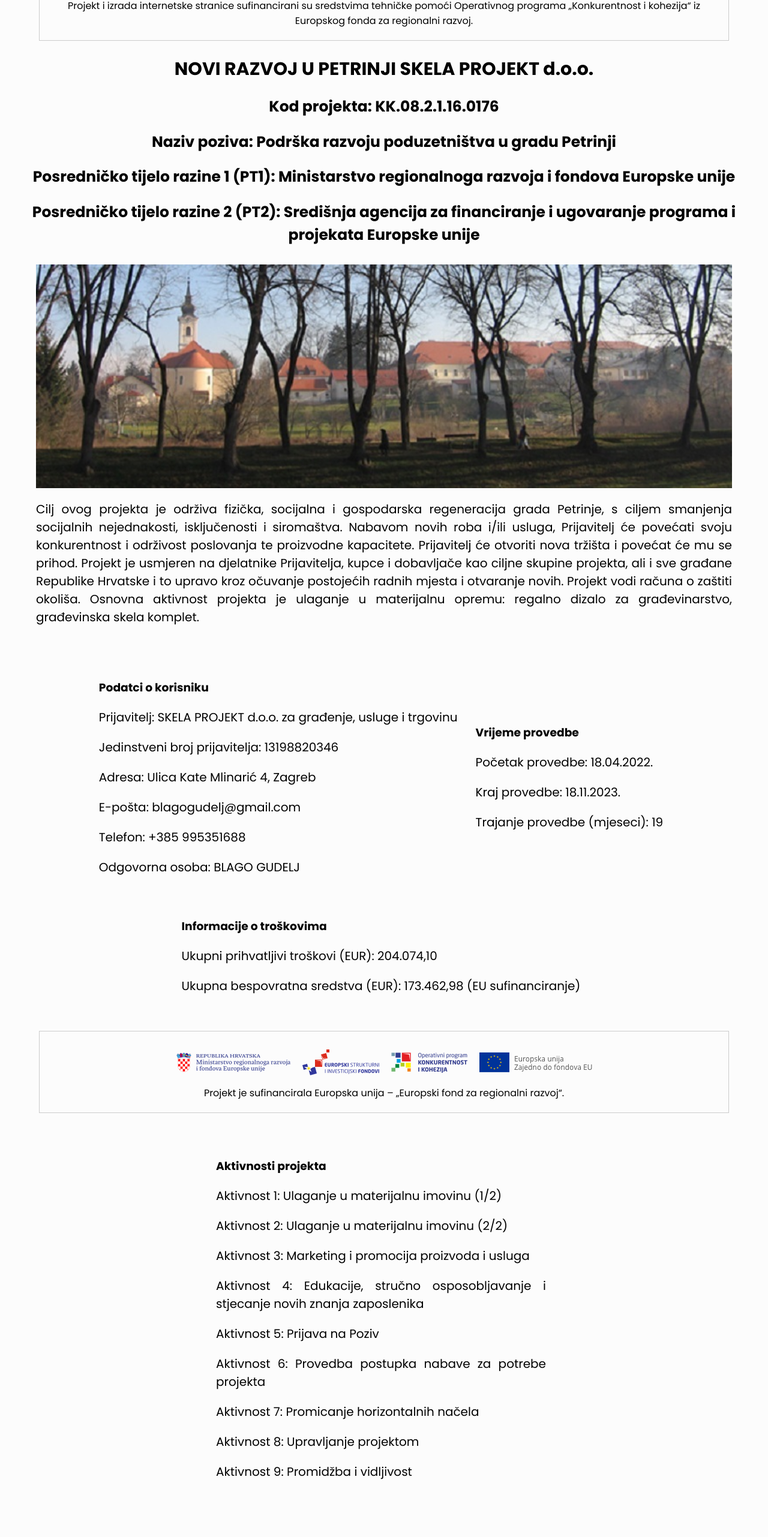
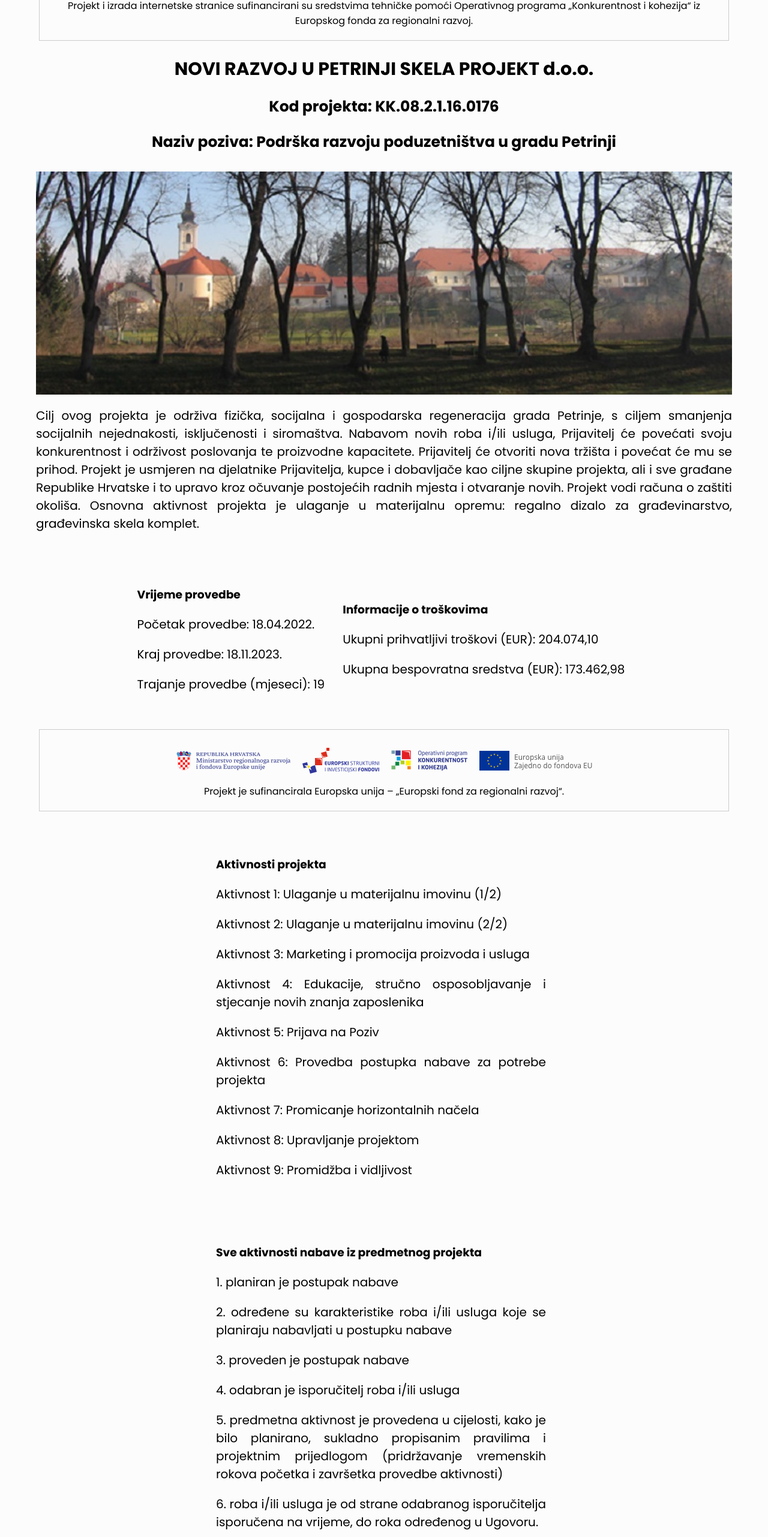
Before and after one commit to iivkov/skela-projekt, a React (Create React App) app: page /EU-projekti in a window 1280 px wide. Shown: the part 234-2797 px from the top of the page at 60% size. Built offline with nearby package versions, Linux system fonts and the light colour scheme.

Commit message:
nove izmjene po zahtjevu, novi build

```diff
--- a/src/components/ProjectsComponent.js
+++ b/src/components/ProjectsComponent.js
@@ -12,8 +12,6 @@
         <h1>NOVI RAZVOJ U PETRINJI SKELA PROJEKT d.o.o.</h1>
         <h2>Kod projekta: KK.08.2.1.16.0176</h2>
         <h2>Naziv poziva: Podrška razvoju poduzetništva u gradu Petrinji</h2>
-        <h2>Posredničko tijelo razine 1 (PT1): Ministarstvo regionalnoga razvoja i fondova Europske unije</h2>
-        <h2>Posredničko tijelo razine 2 (PT2): Središnja agencija za financiranje i ugovaranje programa i projekata Europske unije</h2>
         <div className="container">
             <img src={Petrinja} alt="Slika Petrinje." style={{ width: '100%', height: 'auto' }} />
             <p>Cilj ovog projekta je održiva fizička, socijalna i gospodarska regeneracija grada Petrinje, s ciljem smanjenja socijalnih nejednakosti, isključenosti i siromaštva.
@@ -24,15 +22,6 @@
         </div>
         <div className="container">
             <div className="box-EU">
-                <h3>Podatci o korisniku</h3>
-                <p>Prijavitelj: SKELA PROJEKT d.o.o. za građenje, usluge i trgovinu</p>
-                <p>Jedinstveni broj prijavitelja: 13198820346</p>
-                <p>Adresa: Ulica Kate Mlinarić 4, Zagreb</p>
-                <p>E-pošta: blagogudelj@gmail.com</p>
-                <p>Telefon: +385 995351688</p>
-                <p>Odgovorna osoba: BLAGO GUDELJ</p>
-            </div>
-            <div className="box-EU">
                 <h3>Vrijeme provedbe</h3>
                 <p>Početak provedbe: 18.04.2022.</p>
                 <p>Kraj provedbe: 18.11.2023.</p>
@@ -42,7 +31,7 @@
             <div className="box-EU">
                 <h3>Informacije o troškovima</h3>
                 <p>Ukupni prihvatljivi troškovi (EUR): 204.074,10</p>
-                <p>Ukupna bespovratna sredstva (EUR): 173.462,98 (EU sufinanciranje)</p>
+                <p>Ukupna bespovratna sredstva (EUR): 173.462,98</p>
             </div>
         </div>
         <EUnoteProject />
@@ -67,10 +56,8 @@
                 <p>2. određene su karakteristike roba i/ili usluga koje se planiraju nabavljati u postupku nabave</p>
                 <p>3. proveden je postupak nabave</p>
                 <p>4. odabran je isporučitelj roba i/ili usluga</p>
-                    <p>5. predmetna aktivnost je provedena u cijelosti, kako je bilo planirano, sukladno propisanim pravilima
-i projektnim prijedlogom (pridržavanje vremenskih rokova početka i završetka provedbe aktivnosti)</p>
-                    <p>6. roba i/ili usluga je od strane odabranog isporučitelja isporučena na vrijeme, do roka određenog u
-Ugovora.</p>
+                <p>5. predmetna aktivnost je provedena u cijelosti, kako je bilo planirano, sukladno propisanim pravilima i projektnim prijedlogom (pridržavanje vremenskih rokova početka i završetka provedbe aktivnosti)</p>
+                <p>6. roba i/ili usluga je od strane odabranog isporučitelja isporučena na vrijeme, do roka određenog u Ugovoru.</p>
                 <p>7. zaključen je zapisnik o primopredaji roba i/ili usluga</p>
                 <p>8. izdan je račun od strane isporučitelja</p>
                 <p>9. račun je plaćen u roku</p>
@@ -82,6 +69,36 @@
             </div>
         </div>
         <EUnoteProject />
+        <div className="container">
+            <div className="activity-box">
+                <h3>Podatci o projektu</h3>
+                <p>Kod projekta: KK.08.2.1.16.0176</p>
+                <p>Posredničko tijelo razine 1 (PT1): Ministarstvo regionalnoga razvoja i fondova Europske unije</p>
+                <p>Posredničko tijelo razine 2 (PT2): Središnja agencija za financiranje i ugovaranje programa i projekata Europske unije</p>
+                <p>Početak provedbe: 18.04.2022.</p>
+                <p>Kraj provedbe: 18.11.2023.</p>
+                <p>Trajanje provedbe (mjeseci): 19</p>
+            </div>
+        </div>
+        <div className="container">
+            <div className="activity-box">
+                <h3>Podatci o korisniku</h3>
+                <p>Prijavitelj: SKELA PROJEKT d.o.o. za građenje, usluge i trgovinu</p>
+                <p>Jedinstveni broj prijavitelja: 13198820346</p>
+                <p>Adresa: Ulica Kate Mlinarić 4, Zagreb</p>
+                <p>E-pošta: blagogudelj@gmail.com</p>
+                <p>Telefon: +385 995351688</p>
+                <p>Odgovorna osoba: BLAGO GUDELJ</p>
+            </div>
+        </div>
+        <div className="container">
+            <div className="activity-box">
+                <h3>Informacije o troškovima</h3>
+                <p>Ukupni prihvatljivi troškovi (EUR): 204.074,10</p>
+                <p>Ukupna bespovratna sredstva (EUR): 173.462,98 (EU sufinanciranje)</p>
+            </div>
+        </div>
+        <EUnoteProject />
     </div>
     );
 }
```
Also changed, not shown: 1 other file (tests, documents, lock files or other folders). Lines whose indentation alone changed are shown as unchanged.
